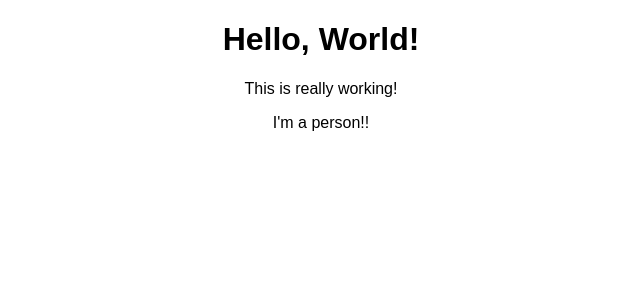
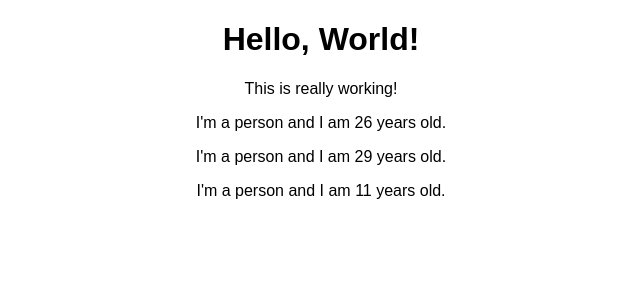
Before and after one commit to evannor/react-complete-guide, a React (Create React App) app: page / in a window 1280 px wide. Shown: the top 300 px of the page, without its empty margins (319-959 px from the left). Built offline with nearby package versions, Linux system fonts and the light colour scheme.

Commit message:
Clear README and add dynamic content

```diff
--- a/src/App.js
+++ b/src/App.js
@@ -9,6 +9,8 @@
         <h1>Hello, World!</h1>
         <p>This is really working!</p>
         <Person />
+        <Person />
+        <Person />
       </div>
     );
   }
--- a/src/Person/Person.js
+++ b/src/Person/Person.js
@@ -1,7 +1,9 @@
 import React from "react";
 
 const person = () => {
-  return <p>I'm a person!!</p>;
+  return (
+    <p>I'm a person and I am {Math.floor(Math.random() * 30)} years old.</p>
+  );
 };
 
 export default person;
```
Also changed, not shown: 1 other file (tests, documents, lock files or other folders).
